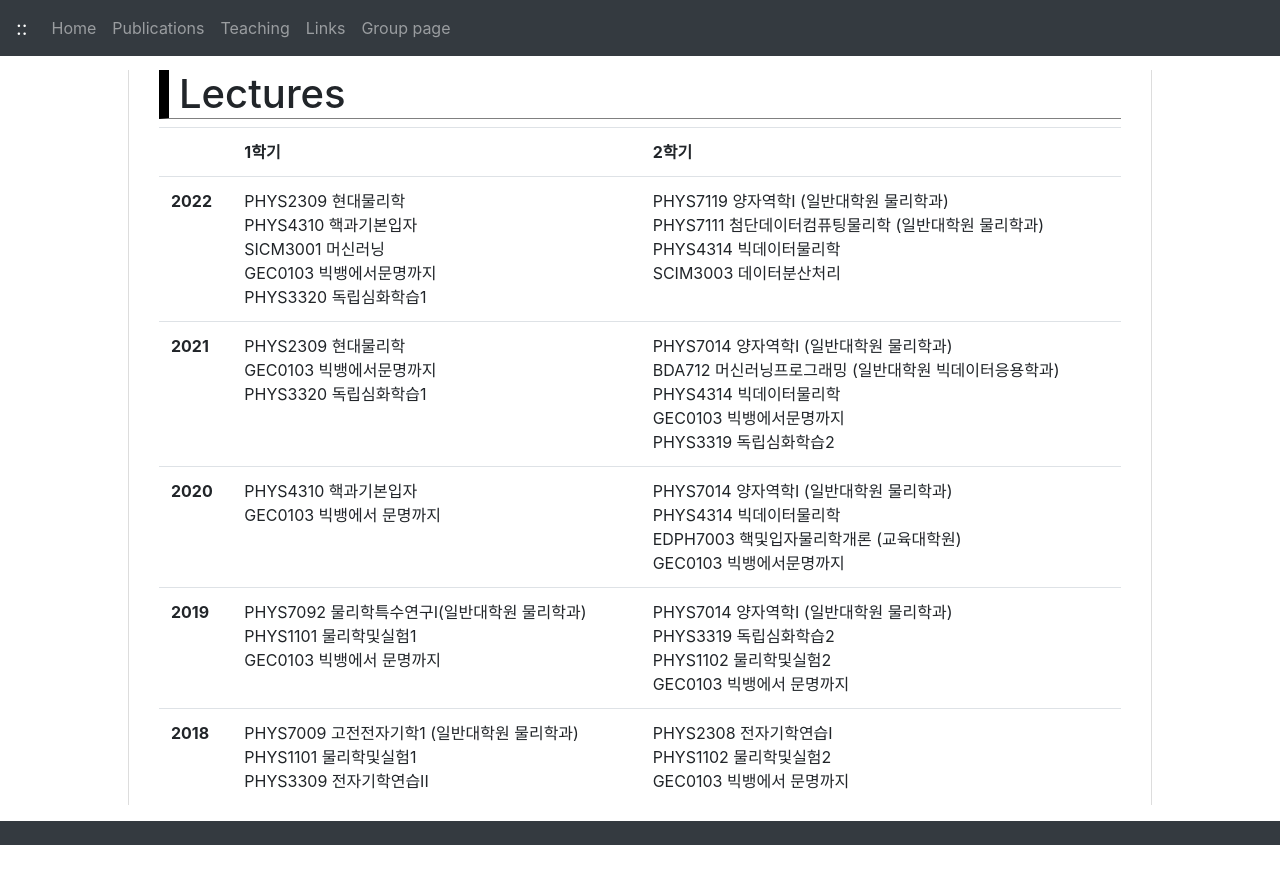
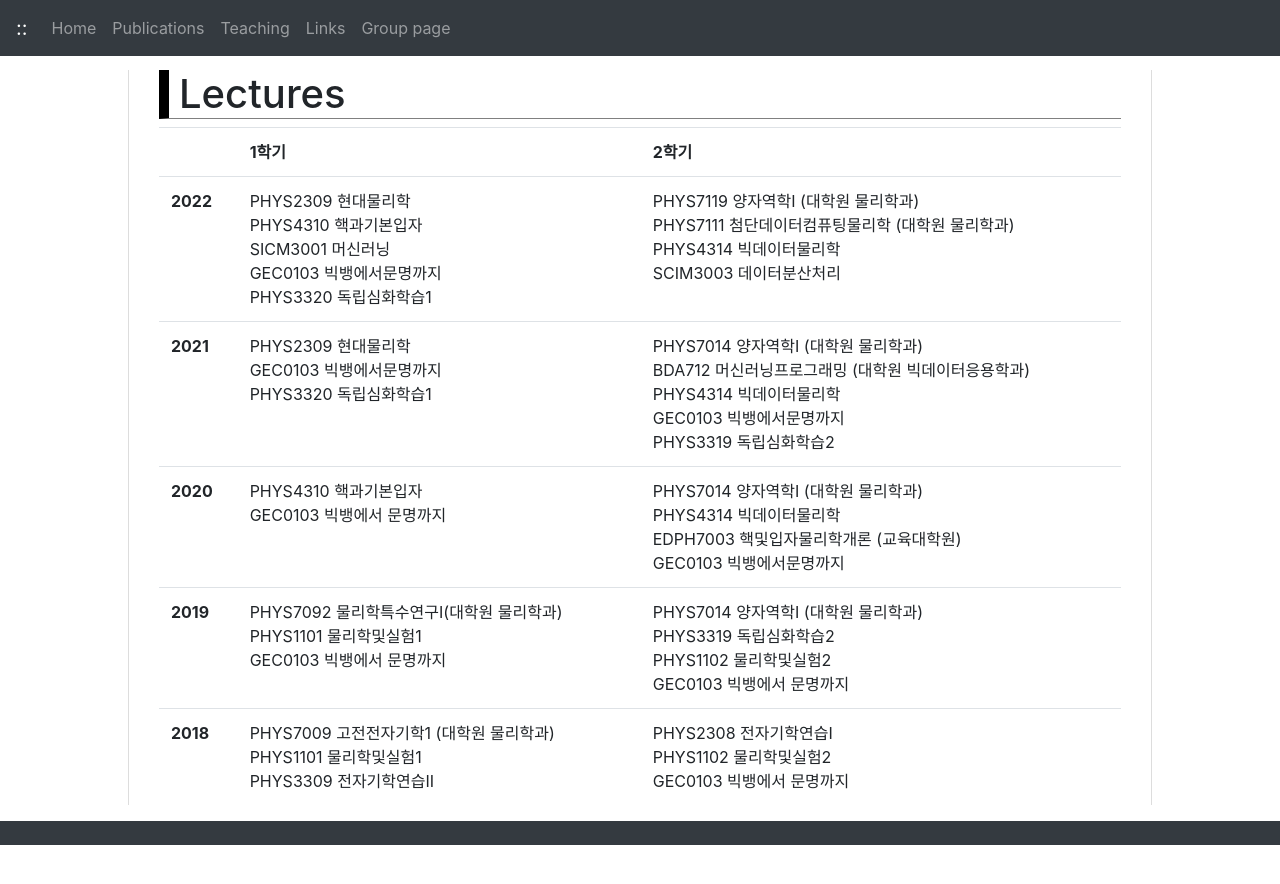
Before and after one commit to jhgoh/jhgoh.github.io, a Jekyll site: the page built from Teaching.md, in a window 1280 px wide. Shown: the top 884 px of the page. Built offline with Jekyll 4.4.1, drawn with Linux system fonts in a browser that asks for light colours; nearby versions of some CDN libraries; our own code applies the rules of GitHub Pages for plain Markdown files.

Commit message:
Update Teaching.md

```diff
--- a/Teaching.md
+++ b/Teaching.md
@@ -2,9 +2,9 @@
 
 <table class="table">
   <tr><td></td><th>1학기</th><th>2학기</th></tr>
-  <tr><th>2022</th><td>PHYS2309 현대물리학<br/>PHYS4310 핵과기본입자<br/>SICM3001 머신러닝<br/>GEC0103 빅뱅에서문명까지<br/>PHYS3320 독립심화학습1</td><td>PHYS7119 양자역학I (일반대학원 물리학과)<br/>PHYS7111 첨단데이터컴퓨팅물리학 (일반대학원 물리학과)<br/>PHYS4314 빅데이터물리학<br/>SCIM3003 데이터분산처리</td></tr>
-  <tr><th>2021</th><td>PHYS2309 현대물리학<br/>GEC0103 빅뱅에서문명까지<br/>PHYS3320 독립심화학습1</td><td>PHYS7014 양자역학I (일반대학원 물리학과)<br/>BDA712 머신러닝프로그래밍 (일반대학원 빅데이터응용학과)<br/>PHYS4314 빅데이터물리학<br/>GEC0103 빅뱅에서문명까지<br/>PHYS3319 독립심화학습2</td></tr>
-  <tr><th>2020</th><td>PHYS4310 핵과기본입자<br/>GEC0103 빅뱅에서 문명까지</td><td>PHYS7014 양자역학I (일반대학원 물리학과)<br/>PHYS4314 빅데이터물리학<br/>EDPH7003 핵및입자물리학개론 (교육대학원)<br/>GEC0103 빅뱅에서문명까지</td></tr>
-  <tr><th>2019</th><td>PHYS7092 물리학특수연구Ⅰ(일반대학원 물리학과)<br/>PHYS1101 물리학및실험1<br/>GEC0103 빅뱅에서 문명까지</td><td>PHYS7014 양자역학I (일반대학원 물리학과)<br/>PHYS3319 독립심화학습2<br/>PHYS1102 물리학및실험2<br/>GEC0103 빅뱅에서 문명까지</td></tr>
-  <tr><th>2018</th><td>PHYS7009 고전전자기학1 (일반대학원 물리학과)<br/>PHYS1101 물리학및실험1<br/>PHYS3309 전자기학연습II</td><td>PHYS2308 전자기학연습I<br/>PHYS1102 물리학및실험2<br/>GEC0103 빅뱅에서 문명까지</td></tr>
+  <tr><th>2022</th><td>PHYS2309 현대물리학<br/>PHYS4310 핵과기본입자<br/>SICM3001 머신러닝<br/>GEC0103 빅뱅에서문명까지<br/>PHYS3320 독립심화학습1</td><td>PHYS7119 양자역학I (대학원 물리학과)<br/>PHYS7111 첨단데이터컴퓨팅물리학 (대학원 물리학과)<br/>PHYS4314 빅데이터물리학<br/>SCIM3003 데이터분산처리</td></tr>
+  <tr><th>2021</th><td>PHYS2309 현대물리학<br/>GEC0103 빅뱅에서문명까지<br/>PHYS3320 독립심화학습1</td><td>PHYS7014 양자역학I (대학원 물리학과)<br/>BDA712 머신러닝프로그래밍 (대학원 빅데이터응용학과)<br/>PHYS4314 빅데이터물리학<br/>GEC0103 빅뱅에서문명까지<br/>PHYS3319 독립심화학습2</td></tr>
+  <tr><th>2020</th><td>PHYS4310 핵과기본입자<br/>GEC0103 빅뱅에서 문명까지</td><td>PHYS7014 양자역학I (대학원 물리학과)<br/>PHYS4314 빅데이터물리학<br/>EDPH7003 핵및입자물리학개론 (교육대학원)<br/>GEC0103 빅뱅에서문명까지</td></tr>
+  <tr><th>2019</th><td>PHYS7092 물리학특수연구Ⅰ(대학원 물리학과)<br/>PHYS1101 물리학및실험1<br/>GEC0103 빅뱅에서 문명까지</td><td>PHYS7014 양자역학I (대학원 물리학과)<br/>PHYS3319 독립심화학습2<br/>PHYS1102 물리학및실험2<br/>GEC0103 빅뱅에서 문명까지</td></tr>
+  <tr><th>2018</th><td>PHYS7009 고전전자기학1 (대학원 물리학과)<br/>PHYS1101 물리학및실험1<br/>PHYS3309 전자기학연습II</td><td>PHYS2308 전자기학연습I<br/>PHYS1102 물리학및실험2<br/>GEC0103 빅뱅에서 문명까지</td></tr>
 </table>
```
